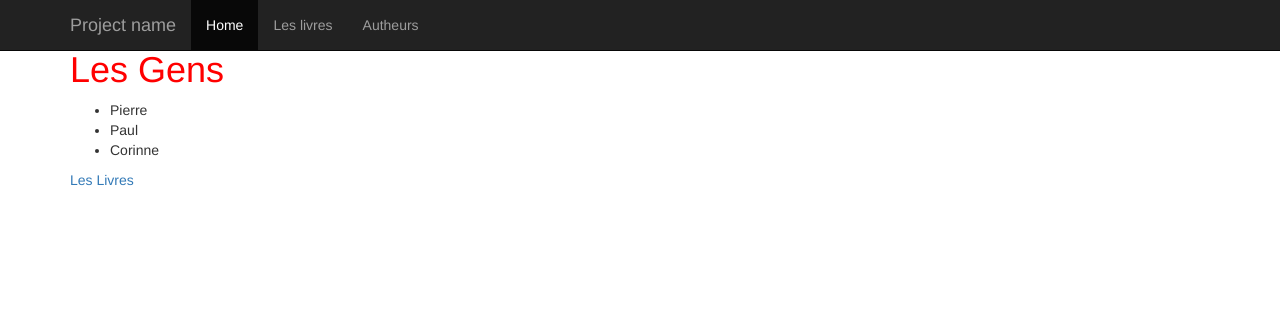
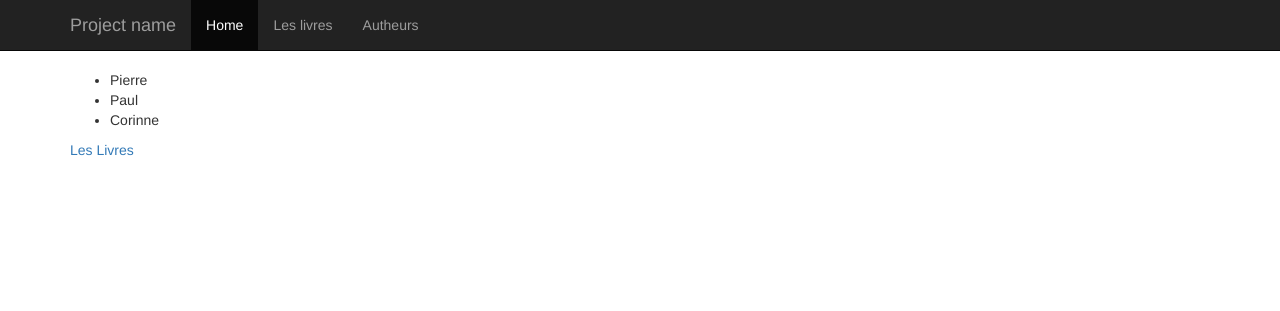
Before and after one commit to Effobless2/Books, a Flask app: page / in a window 1280 px wide. Shown: the top 311 px of the page. Run offline with Flask 2, Linux system fonts and the light colour scheme; some libraries are stand-ins or nearby versions.

Commit message:
home.css mit à jour afin d'éviter de cacher qqc par le nav

```diff
--- a/tuto/static/home.css
+++ b/tuto/static/home.css
@@ -1,6 +1,9 @@
+body {
+  padding-top: 70px;
+}
+
 h1 {
   color : red;
-    margin-top: 50px;
 }
 
 div.sample {
--- a/tuto/templates/home.html
+++ b/tuto/templates/home.html
@@ -1,6 +1,5 @@
 {% extends "base.html" %}
 {% block main %}
-  <h1>Les Gens</h1>
   <ul>
     {% for x in names %}
     <li>{{ x }}</li>
```
